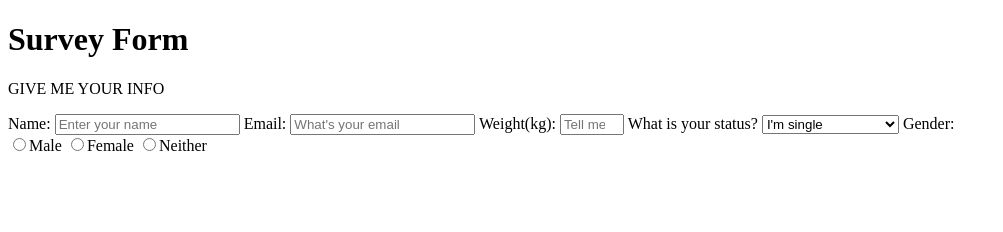
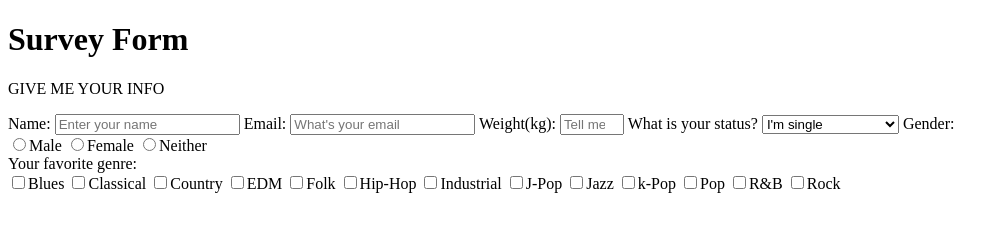
Before and after one commit to csc473s2019-webdev/hw3-p5-practice-with-html-css-forms-jiajern, a plain HTML site: page index.html in a window 1280 px wide. Shown: the whole page, without its empty margins (0-1003 px from the left). Drawn offline with Linux system fonts and the light colour scheme.

Commit message:
story 14

```diff
--- a/index.html
+++ b/index.html
@@ -37,6 +37,23 @@
             <input type="radio" name="gender" value="female" id="female">Female
             <input type="radio" name="gender" value="neither" id="neither">Neither
         </div>
+        <!-- checkbox -->
+        <label for="genre">Your favorite genre:</label>
+        <div class="block">
+            <input type="checkbox" name="genre" value="Blues">Blues
+            <input type="checkbox" name="genre" value="Classical">Classical
+            <input type="checkbox" name="genre" value="Country">Country
+            <input type="checkbox" name="genre" value="EDM">EDM
+            <input type="checkbox" name="genre" value="Folk">Folk
+            <input type="checkbox" name="genre" value="Hip-Hop">Hip-Hop
+            <input type="checkbox" name="genre" value="Industrial">Industrial
+            <input type="checkbox" name="genre" value="J-Pop">J-Pop
+            <input type="checkbox" name="genre" value="Jazz">Jazz
+            <input type="checkbox" name="genre" value="k-Pop">k-Pop
+            <input type="checkbox" name="genre" value="Pop">Pop
+            <input type="checkbox" name="genre" value="R&B">R&B
+            <input type="checkbox" name="genre" value="Rock">Rock
+        </div>
 
     </form>
 
```
Also changed, not shown: 1 other file.
